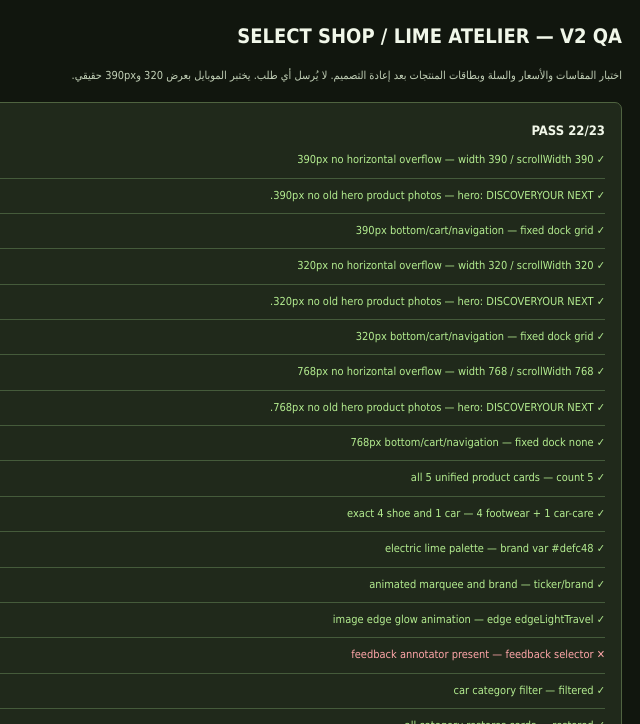
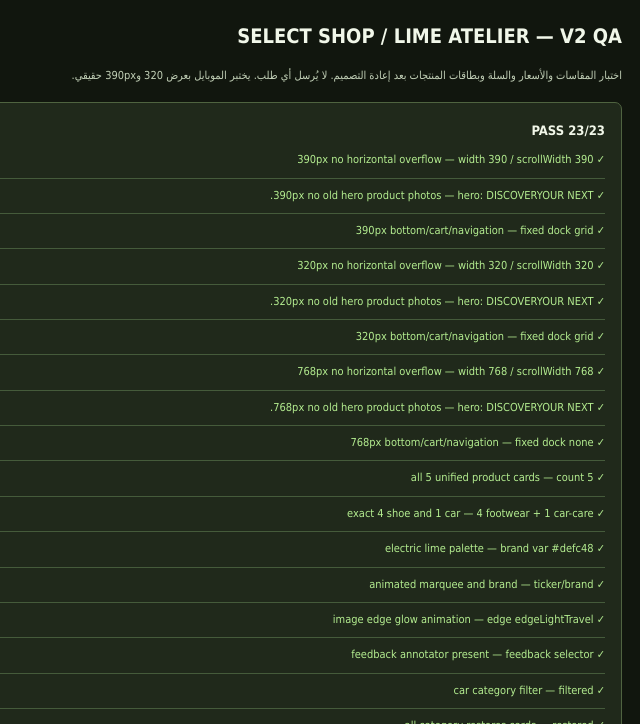
Before and after one commit to ahmedsalem18219996-collab/select-shop-sk-landing, a plain HTML site: page preview/select-v2/qa.html in a window 1280 px wide. Shown: the top 724 px of the page, 640-1280 px from the left. Drawn offline with Linux system fonts and the light colour scheme; a web font is replaced by a local one.

Commit message:
preview(v2): correct QA selectors and verify exact lime palette token

```diff
--- a/preview/select-v2/qa.html
+++ b/preview/select-v2/qa.html
@@ -27,10 +27,10 @@
 const products=d.querySelectorAll('#productGrid .productCard');
 test('all 5 unified product cards',products.length===5&&!!d.querySelector('.unifiedCardsGrid [data-product-id=carwash48]'),'count '+products.length);
 test('exact 4 shoe and 1 car',d.querySelectorAll('.unifiedCardsGrid [data-product-id]:not([data-product-id=carwash48])').length===4&&d.querySelectorAll('[data-product-id=carwash48]').length===1,'4 footwear + 1 car-care');
-test('electric lime palette',!!w.getComputedStyle(d.querySelector('.cartAction')).backgroundColor.includes('218')||w.getComputedStyle(d.querySelector('.cartAction')).color!=='','brand var '+w.getComputedStyle(d.documentElement).getPropertyValue('--lime'));
+test('electric lime palette',w.getComputedStyle(d.documentElement).getPropertyValue('--lime').trim()==='#defc48','brand var '+w.getComputedStyle(d.documentElement).getPropertyValue('--lime'));
 test('animated marquee and brand',w.getComputedStyle(d.querySelector('.tickerTrack')).animationName!=='none'&&w.getComputedStyle(d.querySelector('.premiumBrand .brandWord')).animationName.includes('brandLetterFloat'),'ticker/brand');
 test('image edge glow animation',w.getComputedStyle(d.querySelector('.cardMedia'),'::after').animationName.includes('edgeLightTravel'),'edge '+w.getComputedStyle(d.querySelector('.cardMedia'),'::after').animationName);
-test('feedback annotator present',!!d.querySelector('#v2fbPick')&&!!d.querySelector('#v2FeedbackLauncher'),'feedback selector');
+test('feedback annotator present',!!d.querySelector('#v2fbPick')&&!!d.querySelector('.v2FeedbackLauncher'),'feedback selector');
 const prior=w.localStorage.getItem('selectShopReviewV2:cart');
 try{
  d.querySelector('.mobileCategoryRail [data-nav-filter=car]')?.click();
```
